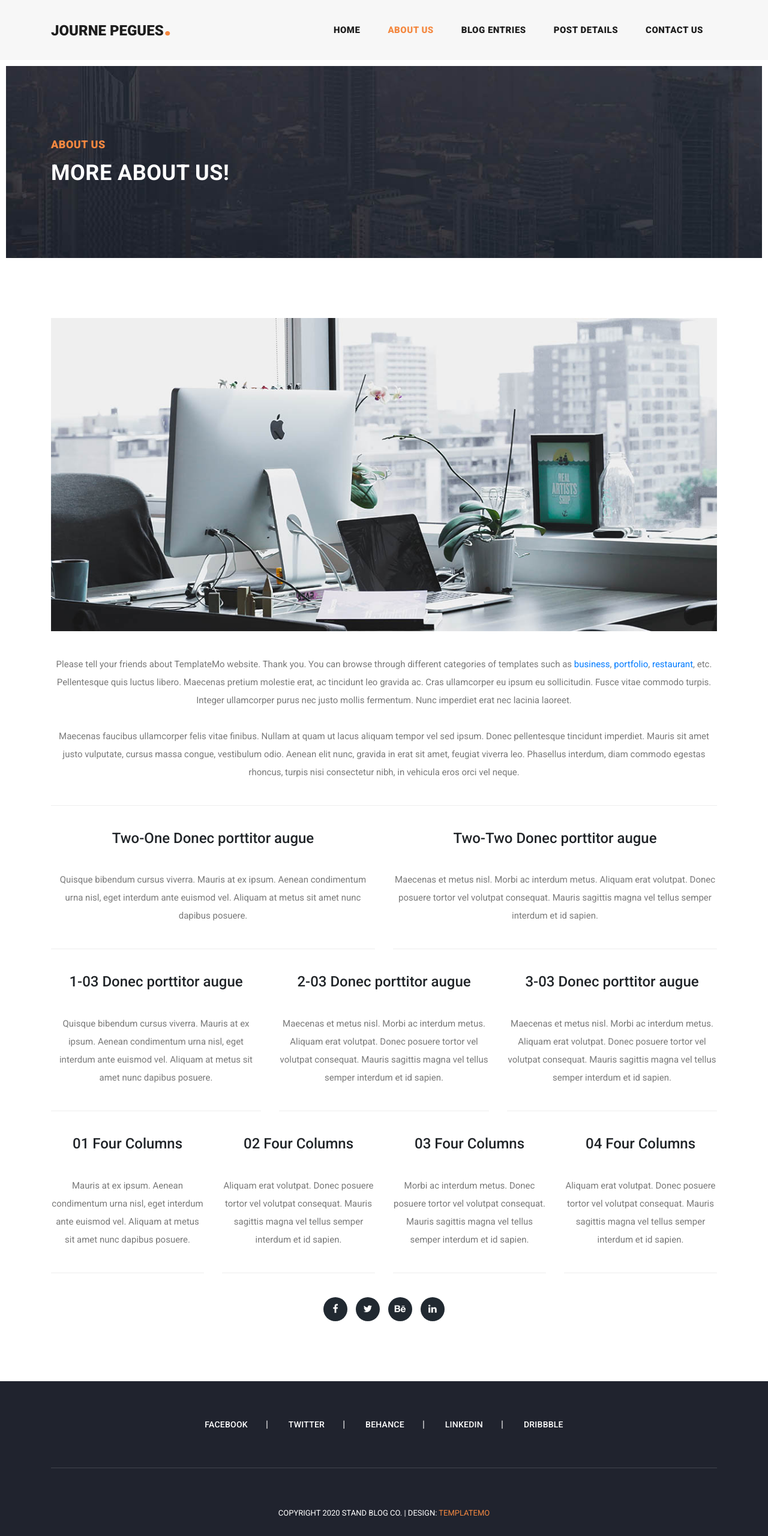
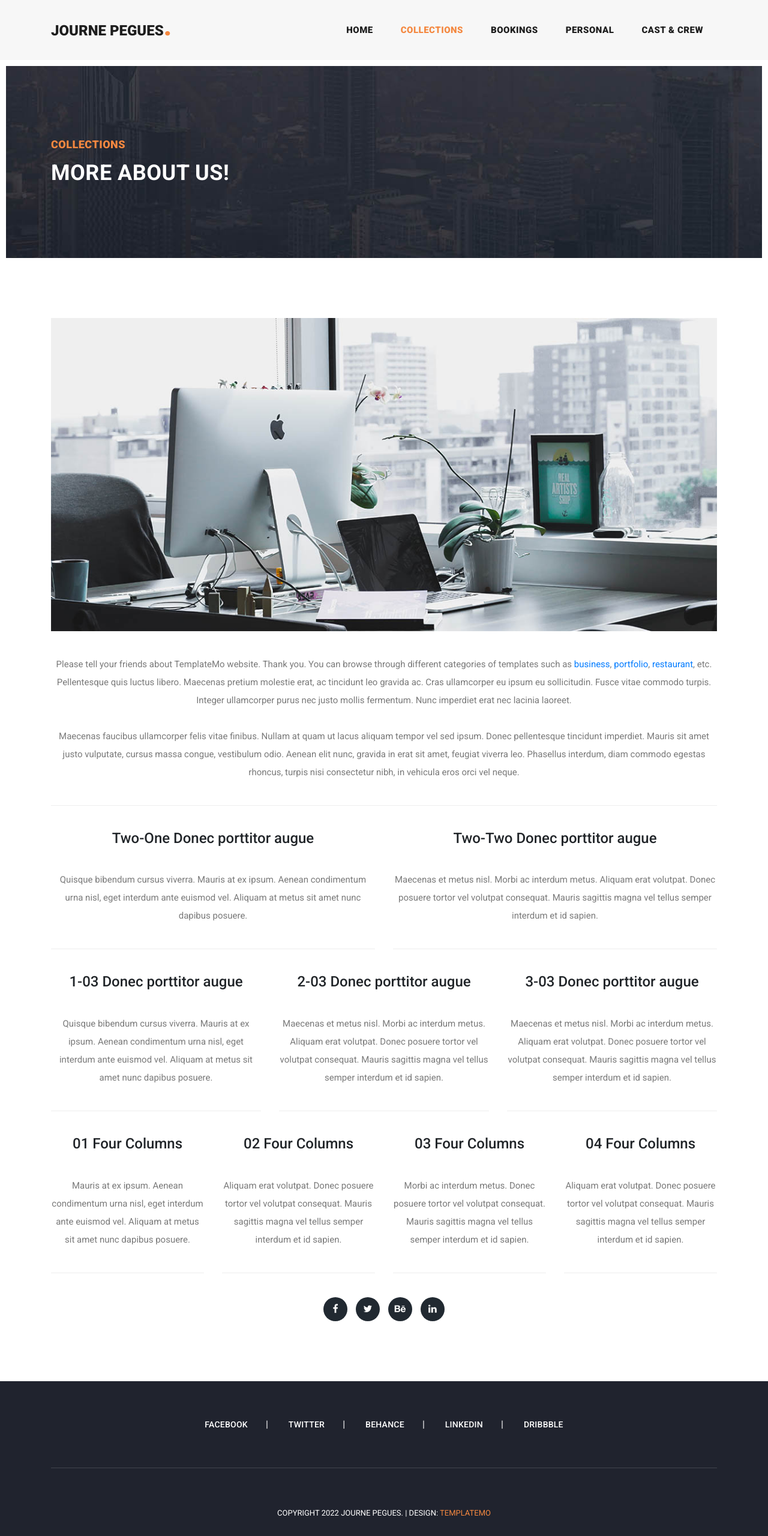
Before and after one commit to JournePegues/JournePegues.github.io, a plain HTML site: page collections.html in a window 1280 px wide. Shown: the whole page at 60% size. Drawn offline with Linux system fonts and the light colour scheme.

Commit message:
changed names and added header

```diff
--- a/about.html
+++ b/collections.html
@@ -9,7 +9,7 @@
     <meta name="author" content="TemplateMo">
     <link href="https://fonts.googleapis.com/css?family=Roboto:100,100i,300,300i,400,400i,500,500i,700,700i,900,900i&display=swap" rel="stylesheet">
 
-    <title>Stand Blog - About Page</title>
+    <title>Collections - Journe Pegues</title>
 
     <!-- Bootstrap core CSS -->
     <link href="vendor/bootstrap/css/bootstrap.min.css" rel="stylesheet">
@@ -56,16 +56,16 @@ https://templatemo.com/tm-551-stand-blog
                 </a>
               </li>
               <li class="nav-item active">
-                <a class="nav-link" href="about.html">About Us</a>
+                <a class="nav-link" href="collections.html">Collections</a>
               </li>
               <li class="nav-item">
-                <a class="nav-link" href="blog.html">Blog Entries</a>
+                <a class="nav-link" href="bookings.html">Bookings</a>
               </li>
               <li class="nav-item">
-                <a class="nav-link" href="post-details.html">Post Details</a>
+                <a class="nav-link" href="post-details.html">Personal</a>
               </li>
               <li class="nav-item">
-                <a class="nav-link" href="contact.html">Contact Us</a>
+                <a class="nav-link" href="castandcrew.html">Cast & Crew</a>
               </li>
             </ul>
           </div>
@@ -81,7 +81,7 @@ https://templatemo.com/tm-551-stand-blog
           <div class="row">
             <div class="col-lg-12">
               <div class="text-content">
-                <h4>about us</h4>
+                <h4>Collections</h4>
                 <h2>more about us!</h2>
               </div>
             </div>
@@ -179,9 +179,9 @@ https://templatemo.com/tm-551-stand-blog
           </div>
           <div class="col-lg-12">
             <div class="copyright-text">
-              <p>Copyright 2020 Stand Blog Co.
+              <p>Copyright 2022 Journe Pegues.
 
-                 | Design: <a rel="nofollow" href="https://templatemo.com" target="_parent">TemplateMo</a></p>
+                 | Design: <a rel="nofollow" href="https://visnetomedia.com/" target="_parent">TemplateMo</a></p>
             </div>
           </div>
         </div>
```
Also changed, not shown: castandcrew.html (renamed from contact.html, +8 -8 lines), index.html (+4 -4 lines), bookings.html (renamed from blog.html), personal.html (added).
